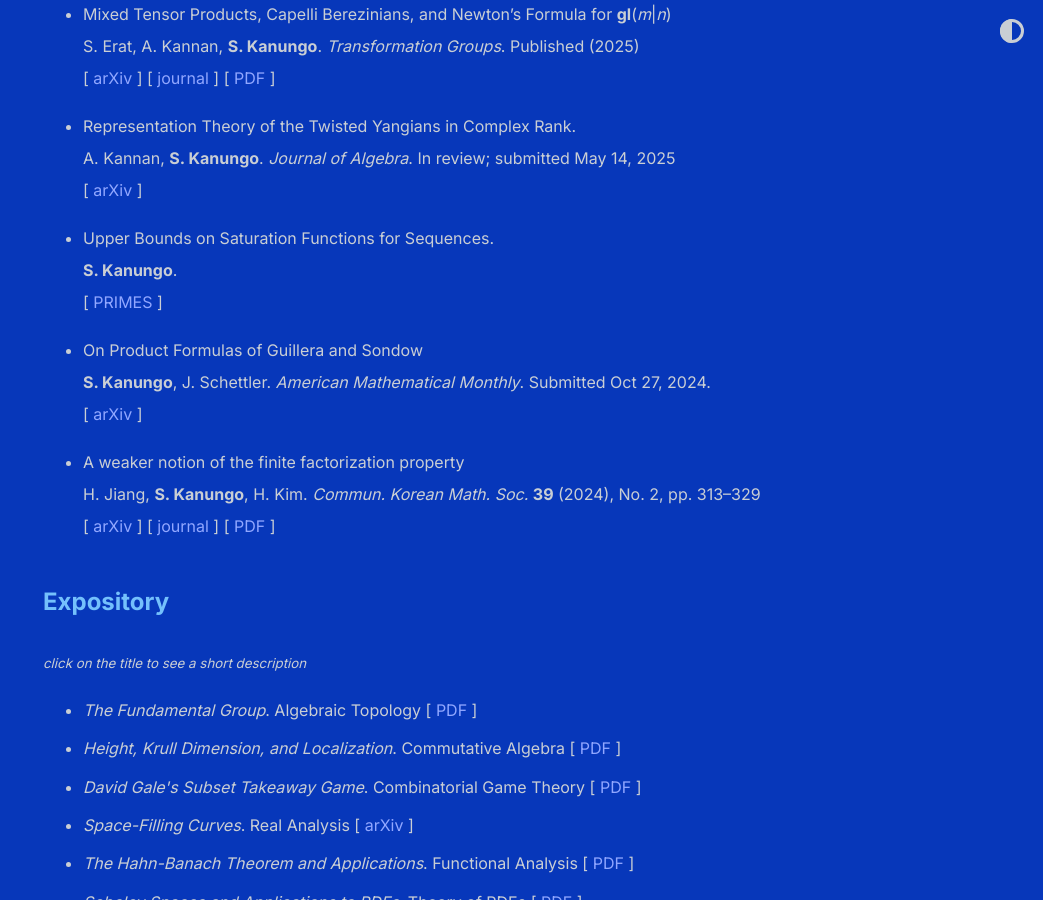
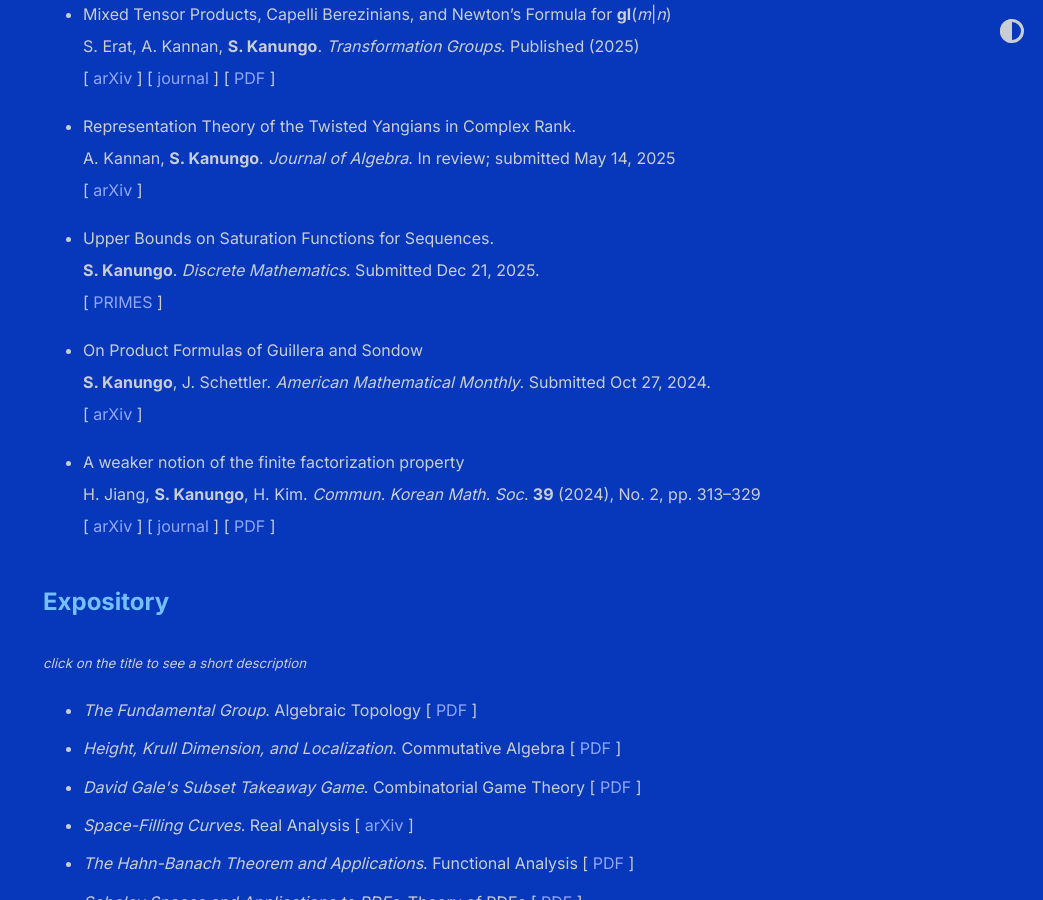
Before and after one commit to shihankanungo/shihankanungo.github.io, a Jekyll site: the page built from papers.md, in a window 1280 px wide and 900 px high, scrolled down 530 px. Shown: the whole window, without its empty margins (237-1280 px from the left). Built offline with Jekyll 4.4.1, drawn with Linux system fonts in a browser that asks for light colours.

Commit message:
Update papers.md

```diff
--- a/papers.md
+++ b/papers.md
@@ -17,7 +17,7 @@ title: Mathematics &mdash; writing
   \[ [arXiv](https://arxiv.org/abs/2505.06463) \]
 
 - Upper Bounds on Saturation Functions for Sequences. <br />
-  **S. Kanungo**. <br />
+  **S. Kanungo**. *Discrete Mathematics*. Submitted Dec 21, 2025. <br />
   \[ [PRIMES](https://math.mit.edu/research/highschool/primes/papers.html) \]
 
 - On Product Formulas of Guillera and Sondow  <br />
```
